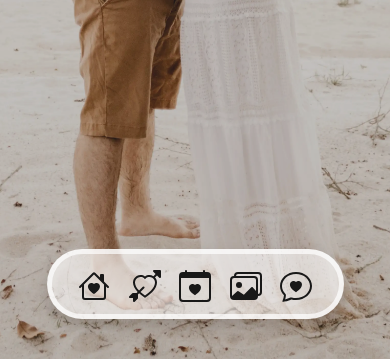
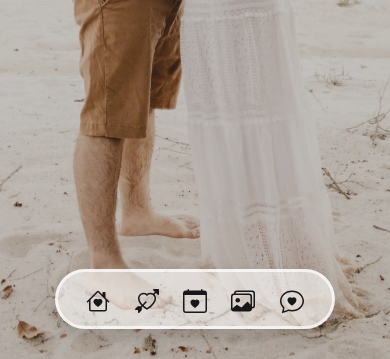
Before and after one commit to muhammadeiqobal16/weddinginvitation, a plain HTML site: page index.html in a window 390 px wide. Both pictures are taken after a click on the button "Open". Shown: the part 485-844 px from the top of the page. Drawn offline with nearby package versions, Linux system fonts and the light colour scheme; grey boxes are pictures that could not be loaded.

Commit message:
edited navbar size

```diff
--- a/css/style.css
+++ b/css/style.css
@@ -185,13 +185,18 @@ h3{
         font-size: 2em;
     }
 
+    #floatNavbar{
+        position: fixed;
+        bottom: 10px;
+        padding: 20px;
+    }
     .floNav{
-        width: 90%;
-        height: 70px;
-        border: 5px solid rgba(255, 255, 255, .7);
+        width: 80%;
+        height: 60px;
+        border: 3px solid rgba(255, 255, 255, .7);
     }
     #floatNavbar img{
-        transform: scale(2);
+        transform: scale(1.5);
     }
 }
 
```
